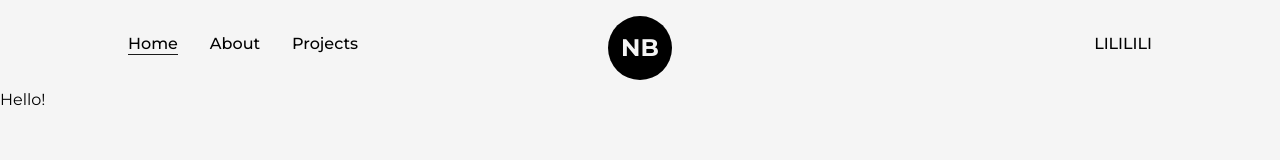
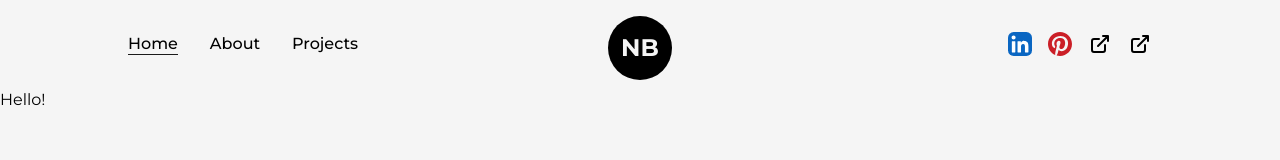
Before and after one commit to natalia-belei/natalia-belei.github.io, a Next.js app in the folder reactportfolio/: page / in a window 1280 px wide. Shown: the top 160 px of the page. Built offline with nearby package versions, Linux system fonts and the light colour scheme.

Commit message:
Add header social media icons.

```diff
--- /dev/null
+++ b/reactportfolio/src/components/Icons.js
@@ -0,0 +1,60 @@
+import * as React from "react";
+
+export const LinkedInIcon = ({ className, ...rest }) => (
+    <svg
+        xmlns="http://www.w3.org/2000/svg"
+        width="1em"
+        height="1em"
+        viewBox="0 0 256 256"
+        {...rest}
+        className={`w-full h-auto ${className}`}
+    >
+        <path fill="none" d="M0 0h256v256H0z" />
+        <g fill="none">
+            <rect width={256} height={256} fill="#fff" rx={60} />
+            <rect width={256} height={256} fill="#0A66C2" rx={60} />
+            <path
+                fill="#fff"
+                d="M184.715 217.685h29.27a4 4 0 0 0 4-3.999l.015-61.842c0-32.323-6.965-57.168-44.738-57.168-14.359-.534-27.9 6.868-35.207 19.228a.32.32 0 0 1-.595-.161V101.66a4 4 0 0 0-4-4h-27.777a4 4 0 0 0-4 4v112.02a4 4 0 0 0 4 4h29.268a4 4 0 0 0 4-4v-55.373c0-15.657 2.97-30.82 22.381-30.82 19.135 0 19.383 17.916 19.383 31.834v54.364a4 4 0 0 0 4 4ZM38 59.627c0 11.865 9.767 21.627 21.632 21.627 11.862-.001 21.623-9.769 21.623-21.631C81.253 47.761 71.491 38 59.628 38 47.762 38 38 47.763 38 59.627Zm6.959 158.058h29.307a4 4 0 0 0 4-4V101.66a4 4 0 0 0-4-4H44.959a4 4 0 0 0-4 4v112.025a4 4 0 0 0 4 4Z"
+            />
+        </g>
+    </svg>
+);
+
+export const PinterestIcon = ({ className, ...rest }) => (
+    <svg
+        xmlns="http://www.w3.org/2000/svg"
+        width="1em"
+        height="1em"
+        viewBox="0 0 256 256"
+        {...rest}
+        className={`w-full h-auto ${className}`}
+    >
+        <path fill="none" d="M0 0h256v256H0z" />
+        <path
+            fill="#CB1F27"
+            d="M0 128.002c0 52.414 31.518 97.442 76.619 117.239-.36-8.938-.064-19.668 2.228-29.393 2.461-10.391 16.47-69.748 16.47-69.748s-4.089-8.173-4.089-20.252c0-18.969 10.994-33.136 24.686-33.136 11.643 0 17.268 8.745 17.268 19.217 0 11.704-7.465 29.211-11.304 45.426-3.207 13.578 6.808 24.653 20.203 24.653 24.252 0 40.586-31.149 40.586-68.055 0-28.054-18.895-49.052-53.262-49.052-38.828 0-63.017 28.956-63.017 61.3 0 11.152 3.288 19.016 8.438 25.106 2.368 2.797 2.697 3.922 1.84 7.134-.614 2.355-2.024 8.025-2.608 10.272-.852 3.242-3.479 4.401-6.409 3.204-17.884-7.301-26.213-26.886-26.213-48.902 0-36.361 30.666-79.961 91.482-79.961 48.87 0 81.035 35.364 81.035 73.325 0 50.213-27.916 87.726-69.066 87.726-13.819 0-26.818-7.47-31.271-15.955 0 0-7.431 29.492-9.005 35.187-2.714 9.869-8.026 19.733-12.883 27.421a127.897 127.897 0 0 0 36.277 5.249c70.684 0 127.996-57.309 127.996-128.005C256.001 57.309 198.689 0 128.005 0 57.314 0 0 57.309 0 128.002Z"
+        />
+    </svg>
+);
+
+export const ExternalLink = ({ className, ...rest }) => (
+    <svg
+        xmlns="http://www.w3.org/2000/svg"
+        width={24}
+        height={24}
+        viewBox="0 0 24 24"
+        className={`w-full h-auto ${className}`}
+        {...rest}
+    >
+        <path fill="none" d="M0 0h24v24H0z" />
+        <path
+            fill="none"
+            stroke="currentColor"
+            strokeLinecap="round"
+            strokeLinejoin="round"
+            strokeWidth={2}
+            d="M11 7H6a2 2 0 0 0-2 2v9a2 2 0 0 0 2 2h9a2 2 0 0 0 2-2v-5m-7 1L20 4m-5 0h5v5"
+        />
+    </svg>
+);
--- a/reactportfolio/src/components/NavBar.js
+++ b/reactportfolio/src/components/NavBar.js
@@ -1,7 +1,8 @@
 import React from 'react';
-import Link from 'next/link';
 import Logo from './Logo';
 import { CustomLink } from './CustomLink';
+import { ExternalLink, LinkedInIcon, PinterestIcon } from './Icons';
+import { motion } from "framer-motion"
 
 const NavBar = () => {
   return (
@@ -11,11 +12,32 @@ const NavBar = () => {
         <CustomLink href="/about" title="About" className='mx-4' />
         <CustomLink href="/projects" title="Projects" className='ml-4' />
       </nav>
-      <nav>
-        <Link href="/" target={"_blank"}>LI</Link>
-        <Link href="/" target={"_blank"}>LI</Link>
-        <Link href="/" target={"_blank"}>LI</Link>
-        <Link href="/" target={"_blank"}>LI</Link>
+      <nav className='flex items-center justify-center flex-wrap text-3xl'>
+        <motion.a
+          href="https://www.linkedin.com" target={"_blank"}
+          whileHover={{ y: -3 }}
+          whileTap={{ scale: 0.9 }}
+          className='w-6 mx-2'>
+          <LinkedInIcon />
+        </motion.a>
+        <motion.a href="https://pinterest.com" target={"_blank"}
+          whileHover={{ y: -3 }}
+          whileTap={{ scale: 0.9 }}
+          className='w-6 mx-2'>
+          <PinterestIcon />
+        </motion.a>
+        <motion.a href="/" target={"_blank"}
+          whileHover={{ y: -3 }}
+          whileTap={{ scale: 0.9 }}
+          className='w-6 mx-2'>
+          <ExternalLink />
+        </motion.a>
+        <motion.a href="/" target={"_blank"}
+          whileHover={{ y: -3 }}
+          whileTap={{ scale: 0.9 }}
+          className='w-6 ml-2'>
+          <ExternalLink />
+        </motion.a>
       </nav>
       <div className='absolute left-[50%] top-2 translate-x-[-50%]'>
         <Logo />
```
